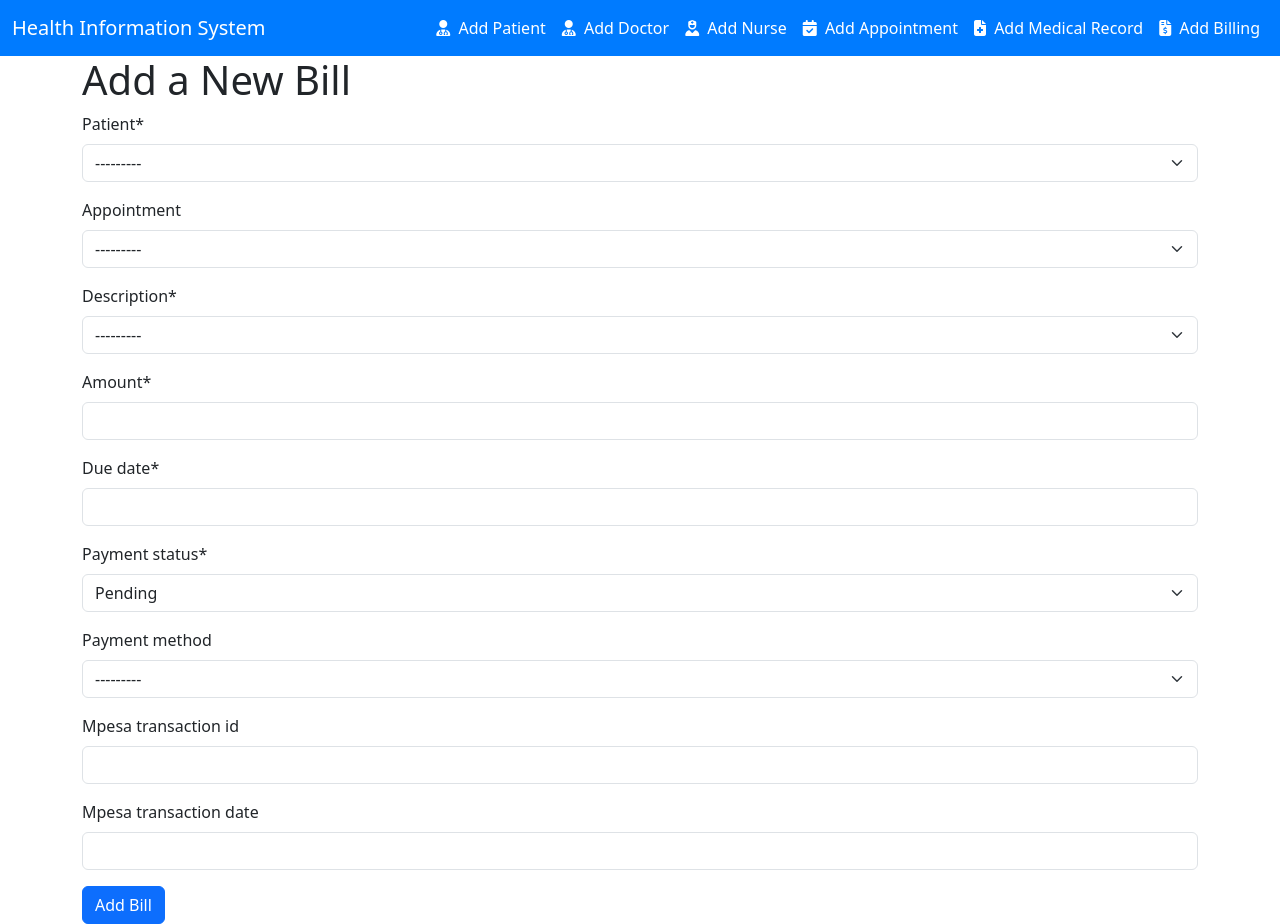
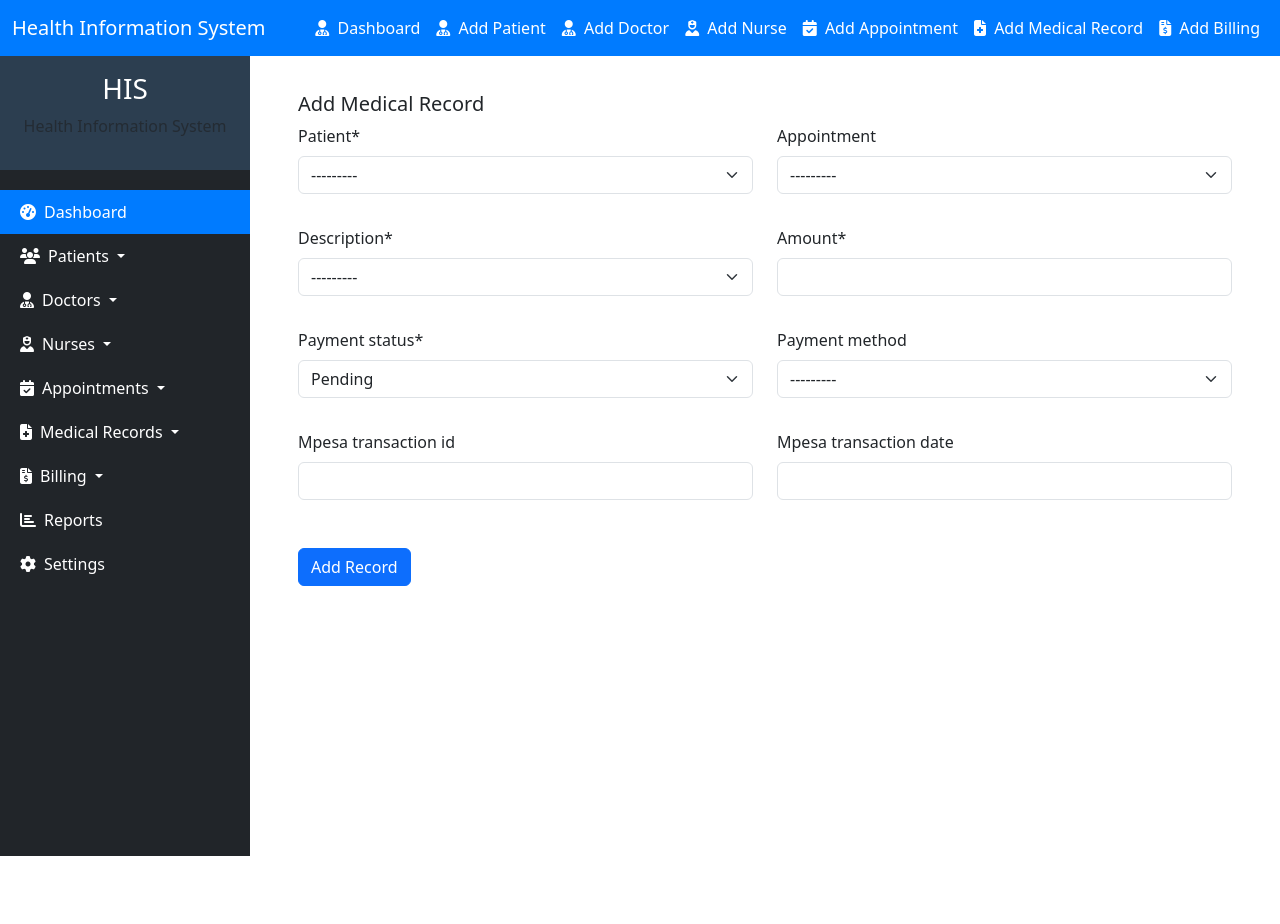
Before and after one commit to Keya10/HealthManagementSystem, a Django app: page /bill in a window 1280 px wide. After the commit the page ends 856 px from the top, so only its background shows below. Run offline with Django 5.2, Linux system fonts and the light colour scheme; data comes from the database, SQL or seed files in the repository; both versions use the stored data as it was after the commit; some libraries are stand-ins or nearby versions.

Commit message:
updated the dashbord and making it appear full-screen

```diff
--- a/hms/forms.py
+++ b/hms/forms.py
@@ -22,10 +22,10 @@ class PatientForm(forms.ModelForm):
 
         }
 
-        national_id = forms.CharField(max_length=10, required=False)
-        widgets = {
-            'date_of_birth': forms.DateInput(attrs={'type': 'date'}),
-        }
+        def __init__(self, *args, **kwargs):
+            super(PatientForm, self).__init__(*args, **kwargs)
+            self.fields['national_id'].required = False
+
 
 class DoctorForm(forms.ModelForm):
     class Meta:
--- a/hms/templates/bill_add.html
+++ b/hms/templates/bill_add.html
@@ -2,16 +2,57 @@
 {% load crispy_forms_tags %}
 
 {% block content %}
-<div class="container">
-    <div class="row">
+
+<div class="container-fluid">
+    <div class="row justify-content-center">
         <div class="col-md-12">
-            <h1>Add a New Bill</h1>
-            <form method="POST">
-                {% csrf_token %}
-                {{ form|crispy }}
-                <button type="submit" class="btn btn-primary">Add Bill</button>
-            </form>
+            <div class="card border-0">
+                <div class="card-body">
+                    <h5 class="card-title">Add Medical Record</h5>
+                    <form method="POST">
+                        {% csrf_token %}
+                        <div class="row">
+                            <div class="col-md-6 mb-3">
+                                {{ form.patient|as_crispy_field }}
+                            </div>
+                            <div class="col-md-6 mb-3">
+                                {{ form.appointment|as_crispy_field }}
+                            </div>
+                        </div>
+                        <div class="row">
+                            <div class="col-md-6 mb-3">
+                                {{ form.description|as_crispy_field }}
+                            </div>
+                            <div class="col-md-6 mb-3">
+                                {{ form.amount|as_crispy_field }}
+                            </div>
+                        </div>
+                        <div class="row">
+                            <div class="col-md-6 mb-3">
+                                {{ form.payment_status|as_crispy_field }}
+                            </div>
+                            <div class="col-md-6 mb-3">
+                                {{ form.payment_method|as_crispy_field }}
+                            </div>
+                        </div>
+                        <div class="row">
+                            <div class="col-md-6 mb-3">
+                                {{ form.mpesa_transaction_id|as_crispy_field }}
+
+                            </div>
+                            <div class="col-md-6 mb-3">
+                                {{ form.mpesa_transaction_date|as_crispy_field }}
+                            </div>
+                        </div>
+
+                        <!-- Add more fields as needed in similar rows -->
+                        <button type="submit" class="btn btn-primary mt-3">Add Record</button>
+                    </form>
+                </div>
+            </div>
         </div>
     </div>
+</div>
+
 
 {% endblock %}
--- a/hms/templates/medical_add.html
+++ b/hms/templates/medical_add.html
@@ -3,10 +3,10 @@
 
 {% block content %}
 
-<div class="container">
+<div class="container-fluid">
     <div class="row justify-content-center">
-        <div class="col-md-8">
-            <div class="card w-100 mb-3 no-top-border">
+        <div class="col-md-12">
+            <div class="card border-0">
                 <div class="card-body">
                     <h5 class="card-title">Add Medical Record</h5>
                     <form method="POST">
--- a/hms/templates/nurse_add.html
+++ b/hms/templates/nurse_add.html
@@ -3,10 +3,10 @@
 
 {% block content %}
 
-<div class="container">
+<div class="container-fluid">
     <div class="row justify-content-center">
-        <div class="col-md-8">
-            <div class="card w-100 mb-3 no-top-border">
+        <div class="col-md-12">
+            <div class="card border-0">
                 <div class="card-body">
                     <h5 class="card-title">Add Nurse</h5>
                     <form method="POST">
--- a/hms/templates/patient_add.html
+++ b/hms/templates/patient_add.html
@@ -3,10 +3,10 @@
 
 {% block content %}
 
-<div class="container">
+<div class="container-fluid">
     <div class="row justify-content-center">
-        <div class="col-md-8">
-            <div class="card w-100 mb-3 no-top-border">
+        <div class="col-12">
+            <div class="card border-0">
                 <div class="card-body">
                     <h5 class="card-title">Add Patient</h5>
                     <form method="POST">
--- a/hms/urls.py
+++ b/hms/urls.py
@@ -3,6 +3,7 @@ from . import views
 
 urlpatterns = [
     path("", views.home, name="home"),
+    path("dashboard", views.dashboard, name="dashboard"),
     path("patient", views.patient, name="patient_add"),
     path("doctor", views.doctor, name="doctor_add"),
     path("nurse", views.nurse, name="nurse_add"),
--- a/hms/views.py
+++ b/hms/views.py
@@ -1,13 +1,61 @@
 from django.shortcuts import render, redirect
 from django.http import HttpResponse
+from django.db.models import Sum, Count
+from datetime import datetime, timedelta
 from .forms import PatientForm, DoctorForm, NurseForm, AppointmentForm, MedicalRecordForm, BillingForm
 from .models import Patient, Doctor, Nurse, Appointment, MedicalRecord, Billing
 
+# Create your views here.
+def dashboard(request):
+    # Total patients
+    total_patients = Patient.objects.count()
+    # Total doctors
+    total_doctors = Doctor.objects.count()
+    # Total nurses
+    total_nurses = Nurse.objects.count()
+    # Total appointments
+    total_appointments = Appointment.objects.count()
+    # Total revenue
+    total_revenue = Billing.objects.aggregate(total=Sum('amount'))['total'] or 0
+    # Pending bills
+    pending_bills = Billing.objects.filter(payment_status='Pending').count()
 
-# Create your views here.
+    # Patients registered in the last 7 days
+    patients_registration_data = []
+    patients_registration_labels = []
+    for i in range(6, -1, -1):
+        date = datetime.today() - timedelta(days=i)
+        count = Patient.objects.filter(created_at__date=date).count()
+        patients_registration_data.append(count)
+        patients_registration_labels.append(date.strftime('%a'))
+
+    # Appointment data (example, you need to define how to get this data)
+    appointment_data = [10, 20, 30, 40, 50, 60, 70]  # Replace with actual data
+    appointment_labels = ['Mon', 'Tue', 'Wed', 'Thu', 'Fri', 'Sat', 'Sun']  # Replace with actual labels
+
+    # Billing overview
+    billing_labels = ['Paid', 'Pending']
+    billing_data = [
+        Billing.objects.filter(payment_status='Paid').count(),
+        Billing.objects.filter(payment_status='Pending').count(),
+    ]
+
+    context = {
+        'total_patients': total_patients,
+        'total_appointments': total_appointments,
+        'total_revenue': total_revenue,
+        'pending_bills': pending_bills,
+        'patients_registration_data': patients_registration_data,
+        'patients_registration_labels': patients_registration_labels,
+        'appointment_data': appointment_data,
+        'appointment_labels': appointment_labels,
+        'billing_labels': billing_labels,
+        'billing_data': billing_data,
+    }
+    return render(request, 'dashboard.html', context)
+
 def home(request):
-    return render(request, 'home.html')    # This is a simple HttpResponse
-
+    return render(request, 'home.html')
 
 def patient(request):
     if request.method == 'POST':
@@ -19,8 +67,6 @@ def patient(request):
         form = PatientForm()
     return render(request, 'patient_add.html', {'form': form})
 
-
-#add doctor
 def doctor(request):
     if request.method == 'POST':
         form = DoctorForm(request.POST)
@@ -29,9 +75,8 @@ def doctor(request):
             return redirect('doctor_list')
     else:
         form = DoctorForm()
-    return render(request, 'doctor_add.html', {'form': form})    # This is a simple HttpResponse
+    return render(request, 'doctor_add.html', {'form': form})
 
-#add nurse
 def nurse(request):
     if request.method == 'POST':
         form = NurseForm(request.POST)
@@ -40,9 +85,8 @@ def nurse(request):
             return redirect('nurse_list')
     else:
         form = NurseForm()
-    return render(request, 'nurse_add.html', {'form': form})    # This is a simple HttpResponse
+    return render(request, 'nurse_add.html', {'form': form})
 
-#add appointment
 def appointment(request):
     if request.method == 'POST':
         form = AppointmentForm(request.POST)
@@ -51,10 +95,8 @@ def appointment(request):
             return redirect('appointment_list')
     else:
         form = AppointmentForm()
-    return render(request, 'appointment_add.html', {'form': form})    # This is a simple HttpResponse
+    return render(request, 'appointment_add.html', {'form': form})
 
-
-#add medical record
 def medical(request):
     if request.method == 'POST':
         form = MedicalRecordForm(request.POST)
@@ -63,9 +105,8 @@ def medical(request):
             return redirect('medical_list')
     else:
         form = MedicalRecordForm()
-    return render(request, 'medical_add.html',{'form': form})    # This is a simple HttpResponse
+    return render(request, 'medical_add.html', {'form': form})
 
-#add bill
 def bill(request):
     if request.method == 'POST':
         form = BillingForm(request.POST)
@@ -74,7 +115,4 @@ def bill(request):
             return redirect('bill_list')
     else:
         form = BillingForm()
-    return render(request, 'bill_add.html', {'form': form})    # This is a simple HttpResponse
-
-form = PatientForm()
-print(form.fields.keys())  # This will print available fields
+    return render(request, 'bill_add.html', {'form': form})
--- a/templates/base.html
+++ b/templates/base.html
@@ -7,7 +7,6 @@
     <!-- Bootstrap 5 CSS -->
     <link href="https://cdn.jsdelivr.net/npm/bootstrap@5.3.0-alpha1/dist/css/bootstrap.min.css" rel="stylesheet">
     <!-- Custom CSS -->
-
     <style>
         .navbar {
             background-color: #007bff; /* Primary blue color */
@@ -28,6 +27,56 @@
         .no-top-border {
            border-top: none !important;
         }
+
+        #sidebar {
+            min-width: 250px;
+            max-width: 250px;
+            min-height: 100vh;
+            background-color: #343a40; /* Dark background */
+            color: #fff;
+            transition: all 0.3s;
+        }
+
+        #sidebar .sidebar-header {
+            padding: 20px;
+            background-color: #2c3e50; /* Darker background for header */
+        }
+
+        #sidebar ul.components {
+            padding: 20px 0;
+        }
+
+        #sidebar ul li a {
+            padding: 10px 20px;
+            display: block;
+            color: #fff;
+        }
+
+        #sidebar ul li a:hover {
+            background-color: #007bff; /* Highlight on hover */
+        }
+
+        #sidebar ul li.active > a {
+            background-color: #007bff; /* Active link highlight */
+        }
+
+        #sidebar ul ul a {
+            padding-left: 30px;
+            background-color: #2c3e50; /* Submenu background */
+        }
+
+        #sidebar ul ul a:hover {
+            background-color: #007bff; /* Submenu hover */
+        }
+
+        #page-content-wrapper {
+            width: 100%;
+            padding: 20px;
+        }
+
+        #wrapper.toggled #sidebar {
+            margin-left: -250px;
+        }
     </style>
 </head>
 <body>
@@ -45,7 +94,13 @@
             <!-- Navbar Links -->
             <div class="collapse navbar-collapse" id="navbarNav">
                 <ul class="navbar-nav ms-auto">
-                    <!--ADD PATIENT-->
+                    <!-- Dashboard -->
+                    <li class="nav-item">
+                        <a class="nav-link" href="{% url 'dashboard' %}">
+                            <i class="fas fa-user-md me-1"></i> Dashboard
+                        </a>
+                    </li>
+                    <!-- Add Patient -->
                     <li class="nav-item">
                         <a class="nav-link" href="{% url 'patient_add' %}">
                             <i class="fas fa-user-md me-1"></i> Add Patient
@@ -57,28 +112,24 @@
                             <i class="fas fa-user-md me-1"></i> Add Doctor
                         </a>
                     </li>
-
                     <!-- Add Nurse -->
                     <li class="nav-item">
                         <a class="nav-link" href="{% url 'nurse_add' %}">
                             <i class="fas fa-user-nurse me-1"></i> Add Nurse
                         </a>
                     </li>
-
                     <!-- Add Appointment -->
                     <li class="nav-item">
                         <a class="nav-link" href="{% url 'appointment_add' %}">
                             <i class="fas fa-calendar-check me-1"></i> Add Appointment
                         </a>
                     </li>
-
                     <!-- Add Medical Record -->
                     <li class="nav-item">
                         <a class="nav-link" href="{% url 'medical_add' %}">
                             <i class="fas fa-file-medical me-1"></i> Add Medical Record
                         </a>
                     </li>
-
                     <!-- Add Billing -->
                     <li class="nav-item">
                         <a class="nav-link" href="{% url 'bill_add' %}">
@@ -90,28 +141,23 @@
         </div>
     </nav>
 
+    <div class="d-flex" id="wrapper">
+        <!-- Sidebar -->
+        <div id="sidebar">
+            {% include 'sidebar.html' %}
+        </div>
+
+        <!-- Page Content -->
+        <div id="page-content-wrapper">
+            {% block content %}{% endblock %}
+        </div>
+    </div>
+
     <!-- Bootstrap 5 JS and Popper.js -->
     <script src="https://cdn.jsdelivr.net/npm/@popperjs/core@2.11.6/dist/umd/popper.min.js"></script>
     <script src="https://cdn.jsdelivr.net/npm/bootstrap@5.3.0-alpha1/dist/js/bootstrap.min.js"></script>
     <!-- Font Awesome for Icons -->
     <script src="https://kit.fontawesome.com/a076d05399.js"></script>
+    <script src="https://cdn.jsdelivr.net/npm/chart.js"></script>
 </body>
 </html>
-
-          {% block content %}
-
-          {% endblock %}
-
-
-        </div>
-
-      </div>
-
-    </div>
-
-    <script src="https://cdn.jsdelivr.net/npm/bootstrap@5.3.3/dist/js/bootstrap.bundle.min.js" integrity="sha384-YvpcrYf0tY3lHB60NNkmXc5s9fDVZLESaAA55NDzOxhy9GkcIdslK1eN7N6jIeHz" crossorigin="anonymous"></script>
-    <script src="https://cdn.jsdelivr.net/npm/bootstrap@5.3.3/dist/js/bootstrap.bundle.min.js" integrity="sha384-YvpcrYf0tY3lHB60NNkmXc5s9fDVZLESaAA55NDzOxhy9GkcIdslK1eN7N6jIeHz" crossorigin="anonymous"></script>
-    <script src="https://cdn.jsdelivr.net/npm/@popperjs/core@2.11.8/dist/umd/popper.min.js" integrity="sha384-I7E8VVD/ismYTF4hNIPjVp/Zjvgyol6VFvRkX/vR+Vc4jQkC+hVqc2pM8ODewa9r" crossorigin="anonymous"></script>
-    <script src="https://cdn.jsdelivr.net/npm/bootstrap@5.3.3/dist/js/bootstrap.min.js" integrity="sha384-0pUGZvbkm6XF6gxjEnlmuGrJXVbNuzT9qBBavbLwCsOGabYfZo0T0to5eqruptLy" crossorigin="anonymous"></script>
-  </body>
-</html>
--- /dev/null
+++ b/templates/sidebar.html
@@ -0,0 +1,144 @@
+<!-- Sidebar -->
+<nav id="sidebar" class="bg-dark text-white">
+    <div class="sidebar-header p-3">
+        <h3 class="text-center">HIS</h3>
+        <p class="text-center text-muted">Health Information System</p>
+    </div>
+
+    <ul class="list-unstyled components">
+        <!-- Dashboard -->
+        <li class="active">
+            <a href="{% url 'dashboard' %}" class="nav-link text-white">
+                <i class="fas fa-tachometer-alt me-2"></i>Dashboard
+            </a>
+        </li>
+
+        <!-- Patients -->
+        <li>
+            <a href="#patientsSubmenu" data-bs-toggle="collapse" aria-expanded="false" class="nav-link text-white dropdown-toggle">
+                <i class="fas fa-users me-2"></i>Patients
+            </a>
+            <ul class="collapse list-unstyled" id="patientsSubmenu">
+                <li>
+                    <a href="{% url 'patient_add' %}" class="nav-link text-white">
+                        <i class="fas fa-plus me-2"></i>Add Patient
+                    </a>
+                </li>
+                <li>
+                    <a href="#" class="nav-link text-white">
+                        <i class="fas fa-list me-2"></i>View Patients
+                    </a>
+                </li>
+            </ul>
+        </li>
+
+        <!-- Doctors -->
+        <li>
+            <a href="#doctorsSubmenu" data-bs-toggle="collapse" aria-expanded="false" class="nav-link text-white dropdown-toggle">
+                <i class="fas fa-user-md me-2"></i>Doctors
+            </a>
+            <ul class="collapse list-unstyled" id="doctorsSubmenu">
+                <li>
+                    <a href="{% url 'doctor_add' %}" class="nav-link text-white">
+                        <i class="fas fa-plus me-2"></i>Add Doctor
+                    </a>
+                </li>
+                <li>
+                    <a href="#" class="nav-link text-white">
+                        <i class="fas fa-list me-2"></i>View Doctors
+                    </a>
+                </li>
+            </ul>
+        </li>
+
+        <!-- Nurses -->
+        <li>
+            <a href="#nursesSubmenu" data-bs-toggle="collapse" aria-expanded="false" class="nav-link text-white dropdown-toggle">
+                <i class="fas fa-user-nurse me-2"></i>Nurses
+            </a>
+            <ul class="collapse list-unstyled" id="nursesSubmenu">
+                <li>
+                    <a href="{% url 'nurse_add' %}" class="nav-link text-white">
+                        <i class="fas fa-plus me-2"></i>Add Nurse
+                    </a>
+                </li>
+                <li>
+                    <a href="#" class="nav-link text-white">
+                        <i class="fas fa-list me-2"></i>View Nurses
+                    </a>
+                </li>
+            </ul>
+        </li>
+
+        <!-- Appointments -->
+        <li>
+            <a href="#appointmentsSubmenu" data-bs-toggle="collapse" aria-expanded="false" class="nav-link text-white dropdown-toggle">
+                <i class="fas fa-calendar-check me-2"></i>Appointments
+            </a>
+            <ul class="collapse list-unstyled" id="appointmentsSubmenu">
+                <li>
+                    <a href="{% url 'appointment_add' %}" class="nav-link text-white">
+                        <i class="fas fa-plus me-2"></i>Add Appointment
+                    </a>
+                </li>
+                <li>
+                    <a href="" class="nav-link text-white">
+                        <i class="fas fa-list me-2"></i>View Appointments
+                    </a>
+                </li>
+            </ul>
+        </li>
+
+        <!-- Medical Records -->
+        <li>
+            <a href="#recordsSubmenu" data-bs-toggle="collapse" aria-expanded="false" class="nav-link text-white dropdown-toggle">
+                <i class="fas fa-file-medical me-2"></i>Medical Records
+            </a>
+            <ul class="collapse list-unstyled" id="recordsSubmenu">
+                <li>
+                    <a href="{% url 'medical_add' %}" class="nav-link text-white">
+                        <i class="fas fa-plus me-2"></i>Add Record
+                    </a>
+                </li>
+                <li>
+                    <a href="" class="nav-link text-white">
+                        <i class="fas fa-list me-2"></i>View Records
+                    </a>
+                </li>
+            </ul>
+        </li>
+
+        <!-- Billing -->
+        <li>
+            <a href="#billingSubmenu" data-bs-toggle="collapse" aria-expanded="false" class="nav-link text-white dropdown-toggle">
+                <i class="fas fa-file-invoice-dollar me-2"></i>Billing
+            </a>
+            <ul class="collapse list-unstyled" id="billingSubmenu">
+                <li>
+                    <a href="{% url 'bill_add' %}" class="nav-link text-white">
+                        <i class="fas fa-plus me-2"></i>Add Bill
+                    </a>
+                </li>
+                <li>
+                    <a href="#" class="nav-link text-white">
+                        <i class="fas fa-list me-2"></i>View Bills
+                    </a>
+                </li>
+            </ul>
+        </li>
+
+        <!-- Reports -->
+        <li>
+            <a href="#" class="nav-link text-white">
+                <i class="fas fa-chart-bar me-2"></i>Reports
+            </a>
+        </li>
+
+        <!-- Settings -->
+        <li>
+            <a href="#" class="nav-link text-white">
+                <i class="fas fa-cog me-2"></i>Settings
+            </a>
+        </li>
+    </ul>
+</nav>
```
Also changed, not shown: hms/templates/dashboard.html (added, +200 -0 lines), hms/templates/doctor_add.html (+12 -8 lines), hms/templates/home.html (+1 -6 lines), db.sqlite3.
